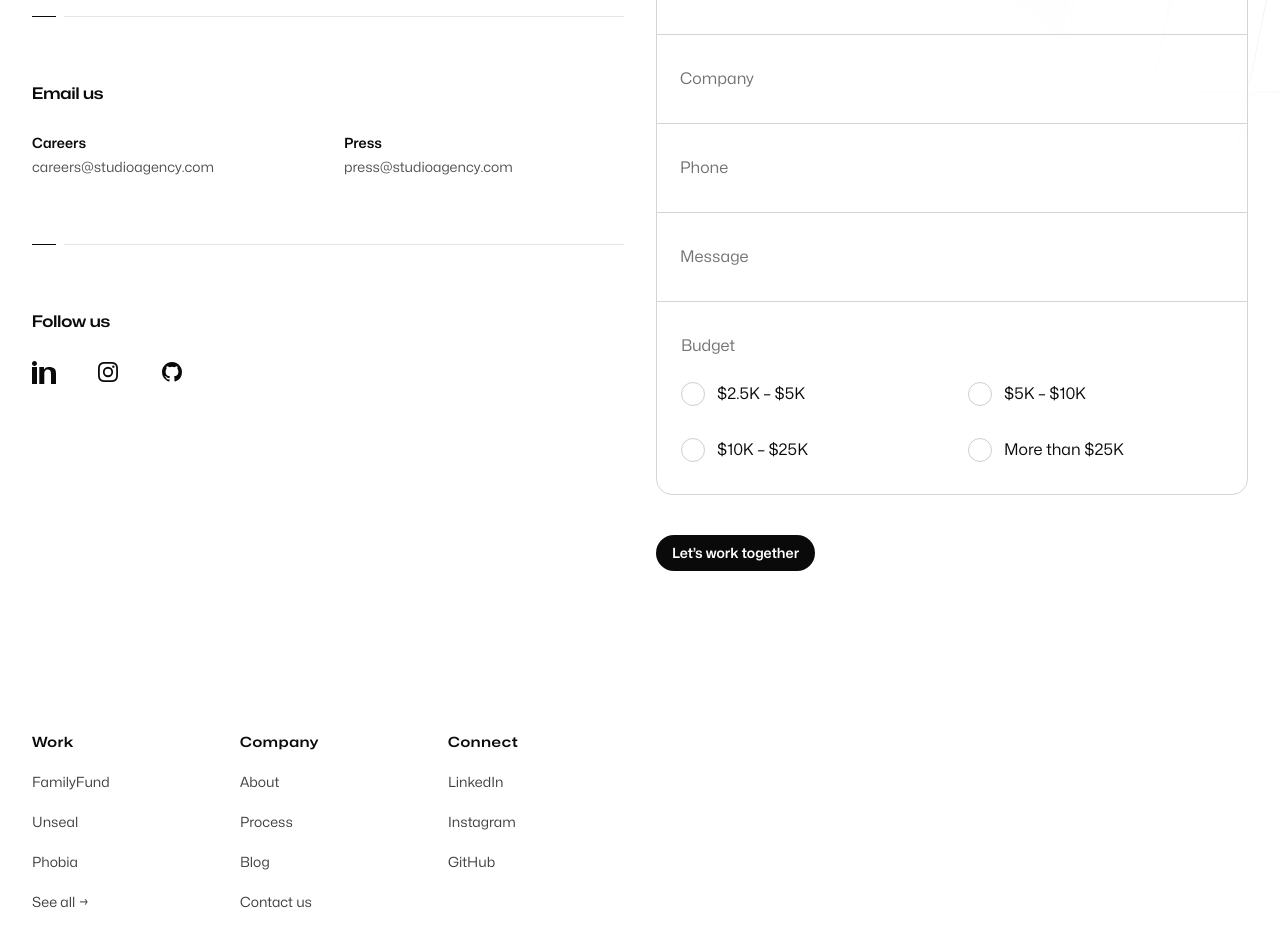
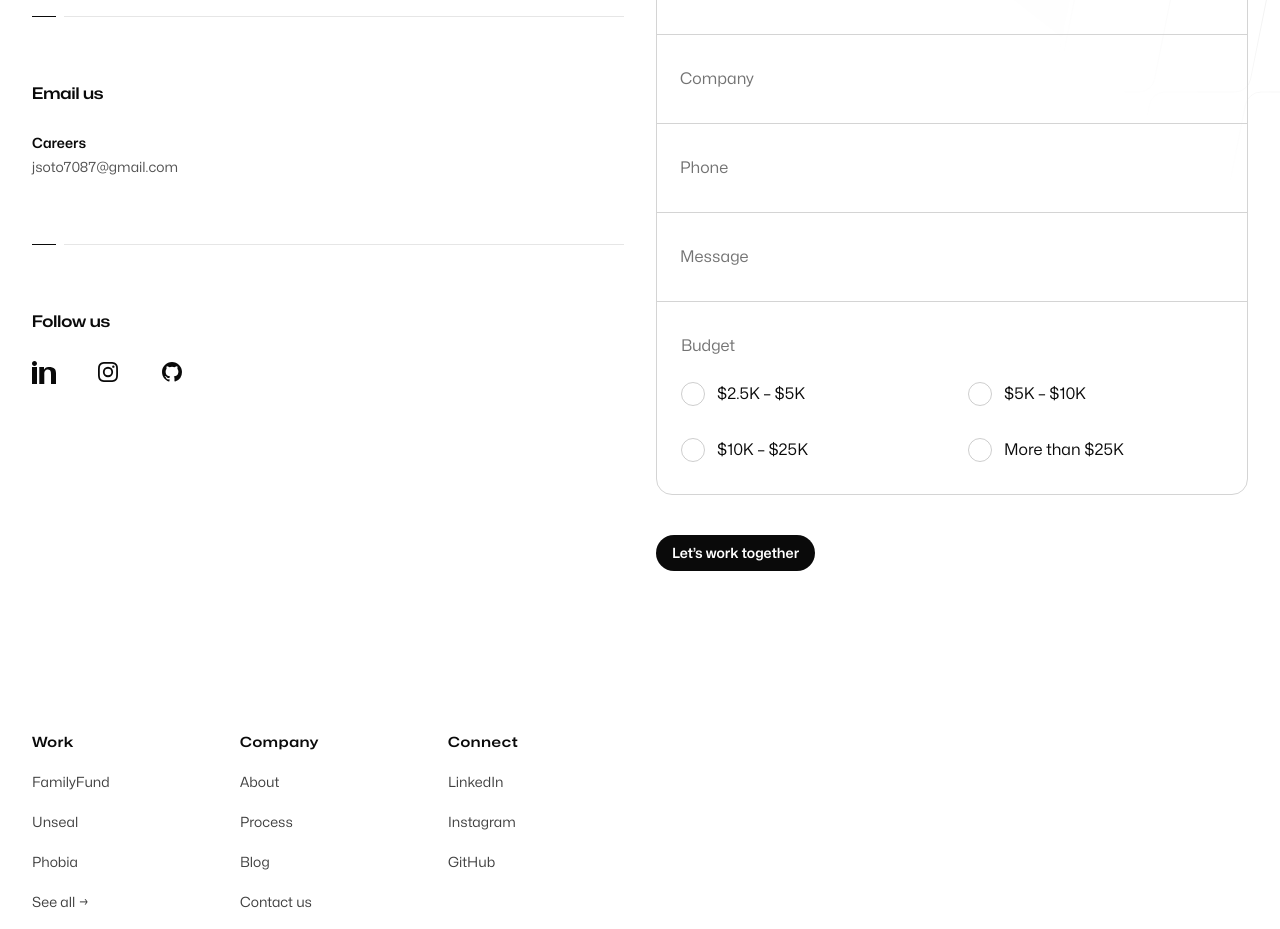
Before and after one commit to jsoto007/soto-dev-web-app, a Next.js app: page /contact in a window 1280 px wide. Shown: the part 780-1709 px from the top of the page. Built offline with nearby package versions, Linux system fonts and the light colour scheme.

Commit message:
updates contact info

```diff
--- a/src/app/contact/page.jsx
+++ b/src/app/contact/page.jsx
@@ -106,8 +106,8 @@ function ContactDetails() {
         </h2>
         <dl className="mt-6 grid grid-cols-1 gap-8 text-sm sm:grid-cols-2">
           {[
-            ['Careers', 'careers@studioagency.com'],
-            ['Press', 'press@studioagency.com'],
+            ['Careers', 'jsoto7087@gmail.com'],
+            // ['Press', 'press@studioagency.com'],
           ].map(([label, email]) => (
             <div key={email}>
               <dt className="font-semibold text-neutral-950">{label}</dt>
```
